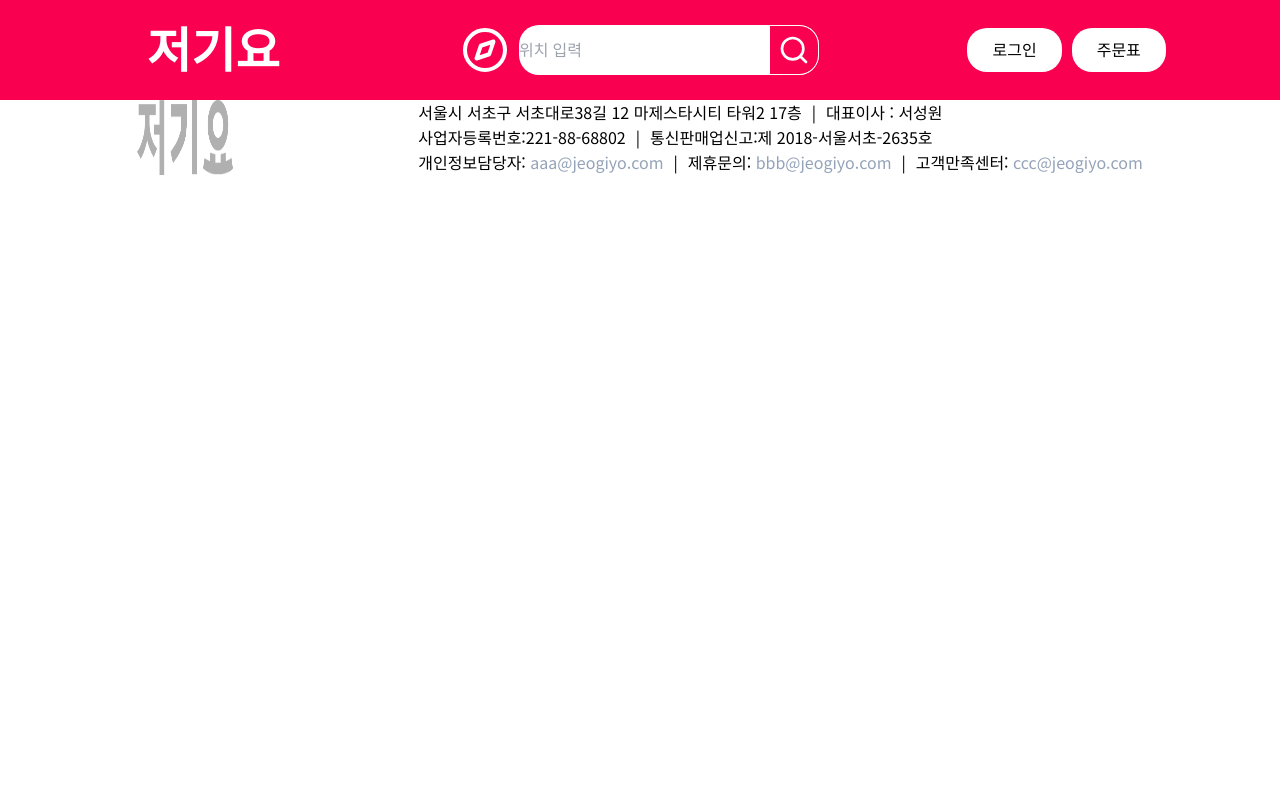
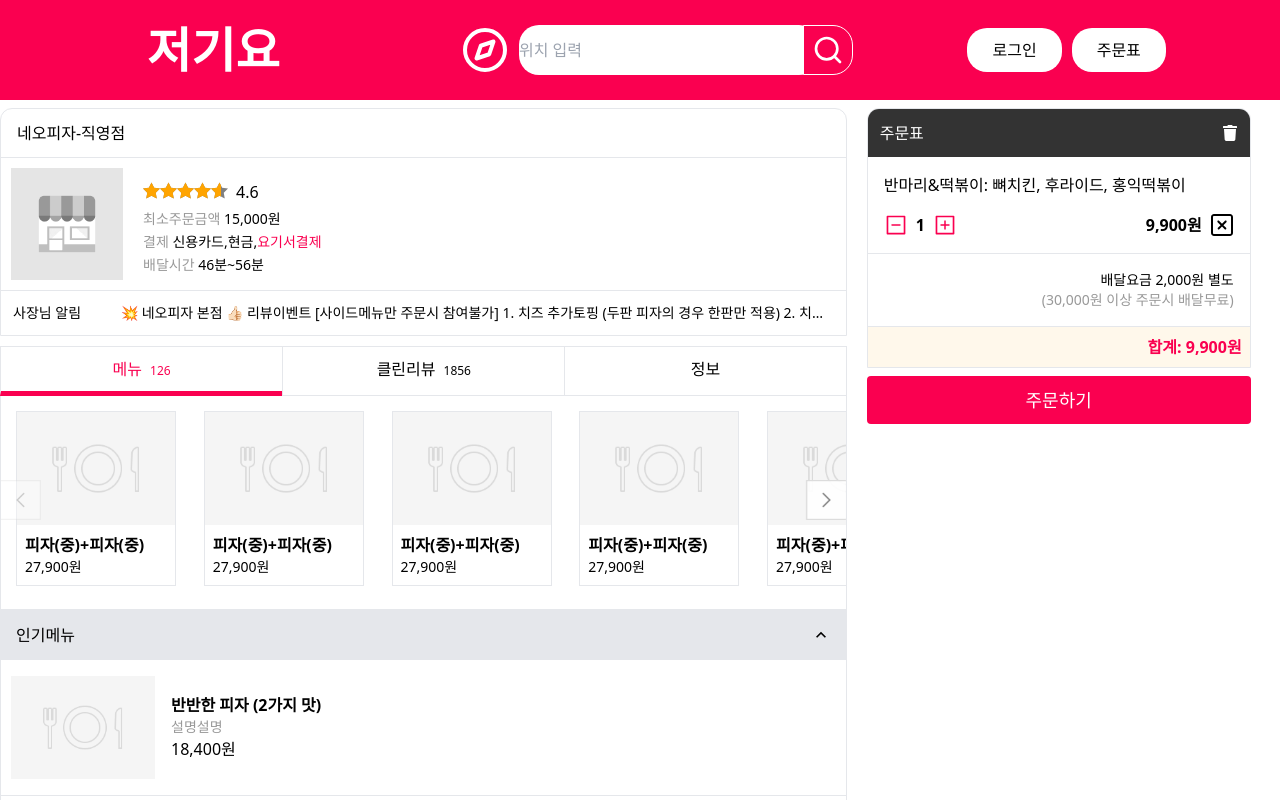
Before and after one commit to cocopalm221/project_yogiyo, a React (Create React App) app: page /StoreInfo in a window 1280 px wide. Shown: the top 800 px of the page. Built offline with nearby package versions, Linux system fonts and the light colour scheme.

Commit message:
1차 merge

```diff
--- a/src/App.js
+++ b/src/App.js
@@ -8,6 +8,7 @@ import { BrowserRouter as Router, Routes, Route } from "react-router-dom";
 import "./App.css";
 import SignUp from "./pages/SignUp";
 import Footer from "./components/Footer";
+import StoreInfo from "./pages/StoreInfo";
 
 
 const App = () => {
@@ -21,6 +22,7 @@ const App = () => {
           <Route path="/login" element={<Login/>}></Route>
           <Route path="/payment" element={<Payment/>}></Route>
           <Route path="/signup" element={<SignUp/>}></Route>
+          <Route path="/StoreInfo" element={<StoreInfo/>}></Route>
         </Routes>
       </>
       <Footer/>
--- a/src/components/Footer.js
+++ b/src/components/Footer.js
@@ -3,9 +3,9 @@ import FtLogo from "../styles/images/logo3.png";
 
 const Footer = () => {
   return (
-    <div className="flex justify-center w-full">
-      <img src={FtLogo} alt="footer-logo" className="w-24"></img>
-      <div className="ml-12">
+    <div className="flex justify-center w-full my-16">
+      <img src={FtLogo} alt="footer-logo" className="w-20"></img>
+      <div className="ml-12 text-sm">
         <a className="after:content-['|'] after:mx-2.5">
           서울시 서초구 서초대로38길 12 마제스타시티 타워2 17층
         </a>
--- a/src/index.css
+++ b/src/index.css
@@ -2,8 +2,8 @@
 @tailwind components;
 @tailwind utilities;
 
-*{
-  margin:0 auto;
-  padding:0;
+* {
+  margin: 0;
+  padding: 0;
   box-sizing: border-box;
 }
```
Also changed, not shown: src/pages/StoreInfo.js (+6 -6 lines), 1 other file (tests, documents, lock files or other folders).
